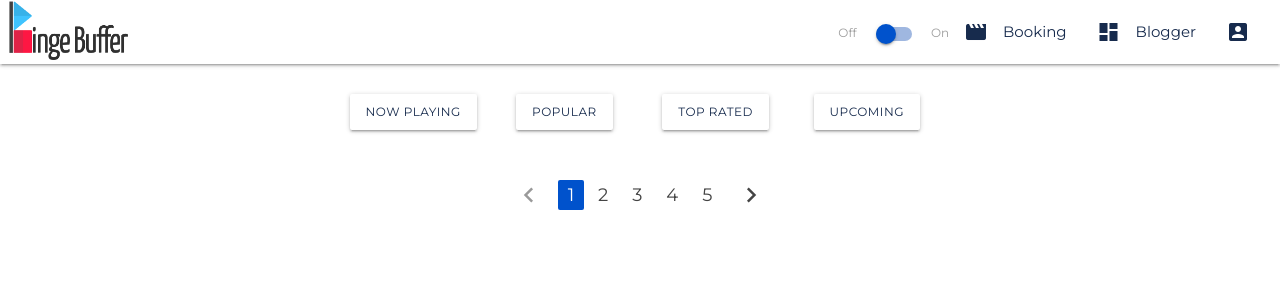
After one commit to aravinve/bingebuffer, a Django app: page /blogger/page/1/1 in a window 1280 px wide. The commit adds this page. Shown: the top 300 px of the page. Run offline with Django 3.2, Linux system fonts and the light colour scheme; a user stored in the database is signed in; data that the repository does not hold is empty.

Commit message:
pagination commit

```diff
--- a/bingebuffer/blogger/urls.py
+++ b/bingebuffer/blogger/urls.py
@@ -5,4 +5,6 @@ app_name = 'blogger'
 
 urlpatterns = [
     path('', views.blogger_home, name='home'),
+    path('page/<str:dataType>/<int:page>', views.blogger_page, name='page'),
+    path('detail/<str:id>', views.blogger_detail, name='detail'),
 ]
--- a/bingebuffer/blogger/views.py
+++ b/bingebuffer/blogger/views.py
@@ -1,9 +1,29 @@
 from django.shortcuts import render, redirect
 from django.http import HttpResponse
 from django.contrib.auth.decorators import login_required
+import requests
 
 # Create your views here.
 
 @login_required(login_url="/accounts/login")
 def blogger_home(request):
     return render(request, 'blogger/blogger_home.html')
+
+@login_required(login_url="/accounts/login")
+def blogger_page(request, page=1, dataType='now_playing'):
+    requestUrl = "https://api.themoviedb.org/3/movie/{}?api_key=27a15e97323cf3d6f95c3e08935d876d&language=en-US&page={}".format(dataType,page)
+    response = requests.get(requestUrl)
+    data = response.json()
+    request.session['page'] = page;
+    request.session['dataType'] = dataType;
+    return render(request, 'blogger/blogger_page.html', {'movieList': data.get('results'), 'dataType': dataType})
+
+
+@login_required(login_url="/accounts/login")
+def blogger_detail(request, id):
+    requestUrl = "https://api.themoviedb.org/3/movie/{}?api_key=27a15e97323cf3d6f95c3e08935d876d&language=en-US".format(id)
+    response = requests.get(requestUrl)
+    data = response.json()
+    page =  request.session.get('page')
+    dataType = request.session.get('dataType')
+    return render(request, 'blogger/blogger_detail.html', {'movie': data, 'page': page, 'dataType': dataType})
--- a/bingebuffer/static/css/index.css
+++ b/bingebuffer/static/css/index.css
@@ -229,6 +229,23 @@ form > label {
   background-color: var(--primary-color) !important;
 }
 
+.tabs .tab a {
+  color: var(--secondary-color) !important;
+}
+
+.tabs .tab a:hover,
+.tabs .tab a.active {
+  color: var(--secondary-color) !important;
+}
+
+.tabs .tab a:focus.active {
+  background-color: var(--primary-color-light) !important;
+}
+
+.tabs .indicator {
+  background-color: var(--primary-color) !important;
+}
+
 input {
   color: var(--secondary-color);
 }
@@ -242,12 +259,24 @@ input:focus {
   box-shadow: 0 1px 0 0 var(--shadow2) !important;
 }
 
+.pagination li.active {
+  background-color: var(--primary-color) !important;
+}
+
 .mb-1 {
   margin-bottom: 1rem;
 }
 
 .mb-2 {
   margin-bottom: 2rem;
+}
+
+.mt-1 {
+  margin-top: 1rem;
+}
+
+.mt-2 {
+  margin-top: 2rem;
 }
 
 .poster-content {
--- a/bingebuffer/static/js/index.js
+++ b/bingebuffer/static/js/index.js
@@ -17,6 +17,7 @@ document.onreadystatechange = () => {
       setThemeLight();
     }
   }
+  changeActiveClass();
 };
 
 function switchTheme(e) {
@@ -50,5 +51,22 @@ function setThemeLight() {
   bbLogo.setAttribute('src', imgarr.join('/'));
 }
 
+function changeActiveClass() {
+  const currentActiveElement = document.querySelector('.pagination li.active');
+  const pagination = document.querySelectorAll('.pagination li a');
+  if (
+    currentActiveElement !== null &&
+    pagination !== null &&
+    currentActiveElement.children[0].href !== window.location.href
+  ) {
+    currentActiveElement.classList.remove('active');
+    pagination.forEach((page) => {
+      if (page.href === window.location.href) {
+        page.parentElement.classList.add('active');
+      }
+    });
+  }
+}
+
 toggleSwitch.addEventListener('change', switchTheme, false);
 toggleSwitchMobile.addEventListener('change', switchTheme, false);
--- /dev/null
+++ b/bingebuffer/templates/blogger/blogger_controls.html
@@ -0,0 +1,38 @@
+<div class="container">
+  <div class="row">
+    <div class="col s12">
+      <div class="col s3">
+        <a
+          style="font-size: 0.8rem;"
+          class="btn bg-nav text-secondary"
+          href="{% url 'blogger:page'  dataType='now_playing' page=1 %}"
+          >Now Playing</a
+        >
+      </div>
+      <div class="col s3">
+        <a
+          style="font-size: 0.8rem;"
+          class="btn bg-nav text-secondary"
+          href="{% url 'blogger:page'  dataType='popular' page=1 %}"
+          >Popular</a
+        >
+      </div>
+      <div class="col s3">
+        <a
+          style="font-size: 0.8rem;"
+          class="btn bg-nav text-secondary"
+          href="{% url 'blogger:page'  dataType='top_rated' page=1 %}"
+          >Top Rated</a
+        >
+      </div>
+      <div class="col s3">
+        <a
+          style="font-size: 0.8rem;"
+          class="btn bg-nav text-secondary"
+          href="{% url 'blogger:page'  dataType='upcoming' page=1 %}"
+          >Upcoming</a
+        >
+      </div>
+    </div>
+  </div>
+</div>
--- /dev/null
+++ b/bingebuffer/templates/blogger/blogger_page.html
@@ -0,0 +1,55 @@
+{% extends 'base_layout.html' %} {% block content %} {% load static %}
+<div class="container center">
+  <div class="row mt-2">
+    {%include "./blogger_controls.html" %}
+  </div>
+</div>
+<div class="container center">
+  <div class="row mt-2 mb-2">
+    {%include "../components/pagination.html" %}
+  </div>
+</div>
+<div class="container">
+  <div class="row mt-2">
+    {% for movie in movieList %}
+    <div class="col l6 s12">
+      <div class="row" id="{{movie.id}}">
+        <div class="col l6 m6 s7">
+          <div class="card-image">
+            <a href="{% url 'blogger:detail' id=movie.id %}">
+              {% if movie.Poster == 'N/A' %}
+              <img
+                src="{% static 'img/film-placeholder.png'%}"
+                class="poster-img"
+                alt="Movie Logo"
+              />
+              {% else %}
+              <img
+                src="https://image.tmdb.org/t/p/w185_and_h278_bestv2/{{movie.poster_path}}"
+                class="poster-img"
+                alt="Movie Logo"
+              />
+              {% endif %}
+            </a>
+          </div>
+        </div>
+        <div class="col l6 m6 s5 bg-nav">
+          <div class="poster-content">
+            <h5 class="card-title text-secondary">{{movie.title}}</h5>
+            <p class="card-content">
+              <span class="badger bg-primary">
+                {{movie.release_date}}
+              </span>
+              <span class="badger bg-primary">
+                {{movie.vote_average}}
+              </span>
+            </p>
+          </div>
+        </div>
+      </div>
+    </div>
+    {% endfor %}
+  </div>
+</div>
+
+{% endblock %}
--- a/bingebuffer/templates/booking/booking_detail.html
+++ b/bingebuffer/templates/booking/booking_detail.html
@@ -2,7 +2,7 @@
 
 <div class="container" style="margin-top: 2rem;">
   <div class="row">
-    <a href="{% url 'booking:home'%}" class="btn bg-primary left">Back</a>
+    <a href="{% url 'booking:home' %}" class="btn bg-primary left">Back</a>
   </div>
   <div class="row">
     <div class="col l6 m6 s12 center">
--- /dev/null
+++ b/bingebuffer/templates/components/pagination.html
@@ -0,0 +1,23 @@
+<ul class="pagination">
+  <li class="disabled">
+    <a href="#!"><i class="material-icons">chevron_left</i></a>
+  </li>
+  <li class="waves-effect active">
+    <a href="{% url 'blogger:page' dataType=dataType page=1 %}">1</a>
+  </li>
+  <li class="waves-effect">
+    <a href="{% url 'blogger:page' dataType=dataType page=2 %}">2</a>
+  </li>
+  <li class="waves-effect">
+    <a href="{% url 'blogger:page' dataType=dataType page=3 %}">3</a>
+  </li>
+  <li class="waves-effect">
+    <a href="{% url 'blogger:page' dataType=dataType page=4 %}">4</a>
+  </li>
+  <li class="waves-effect">
+    <a href="{% url 'blogger:page' dataType=dataType page=5 %}">5</a>
+  </li>
+  <li class="waves-effect">
+    <a href="#!"><i class="material-icons">chevron_right</i></a>
+  </li>
+</ul>
```
Also changed, not shown: bingebuffer/templates/blogger/blogger_detail.html (added, +73 -0 lines), bingebuffer/templates/blogger/blogger_home.html (+6 -4 lines), bingebuffer/db.sqlite3.
